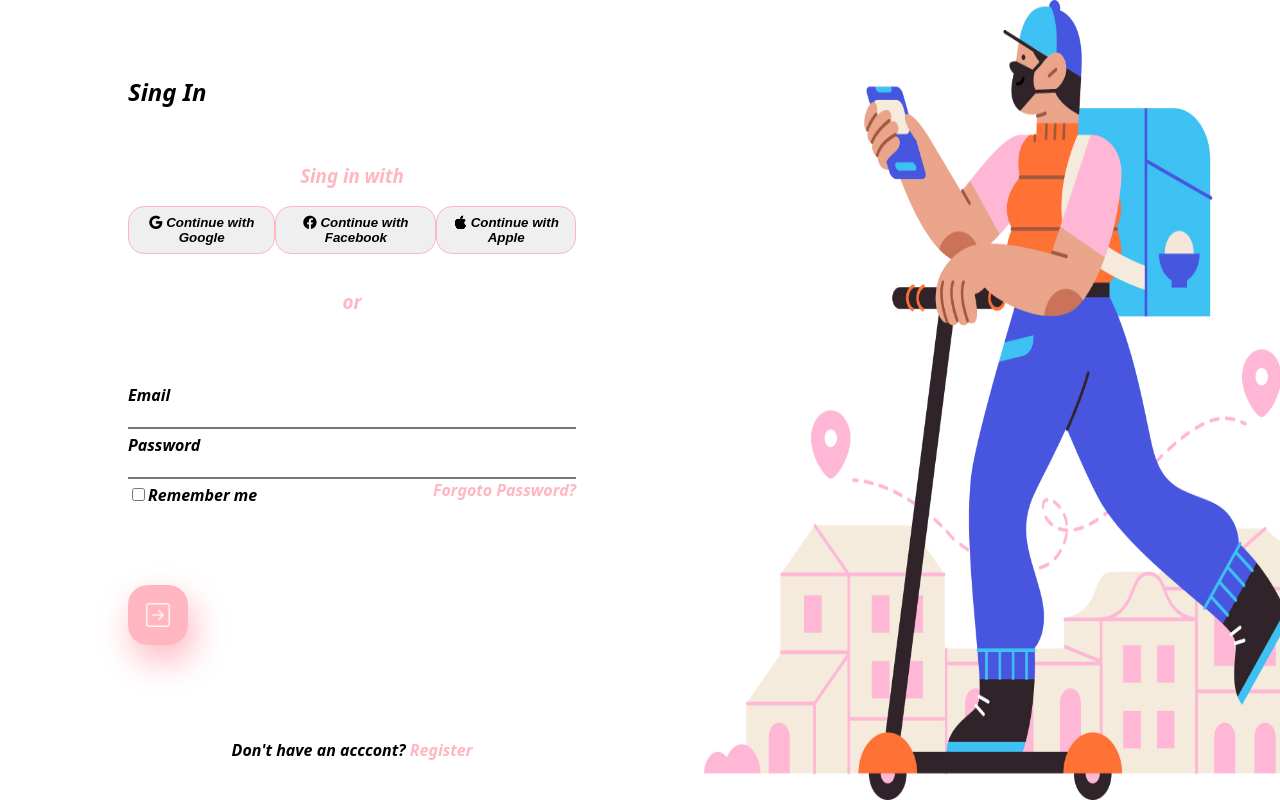
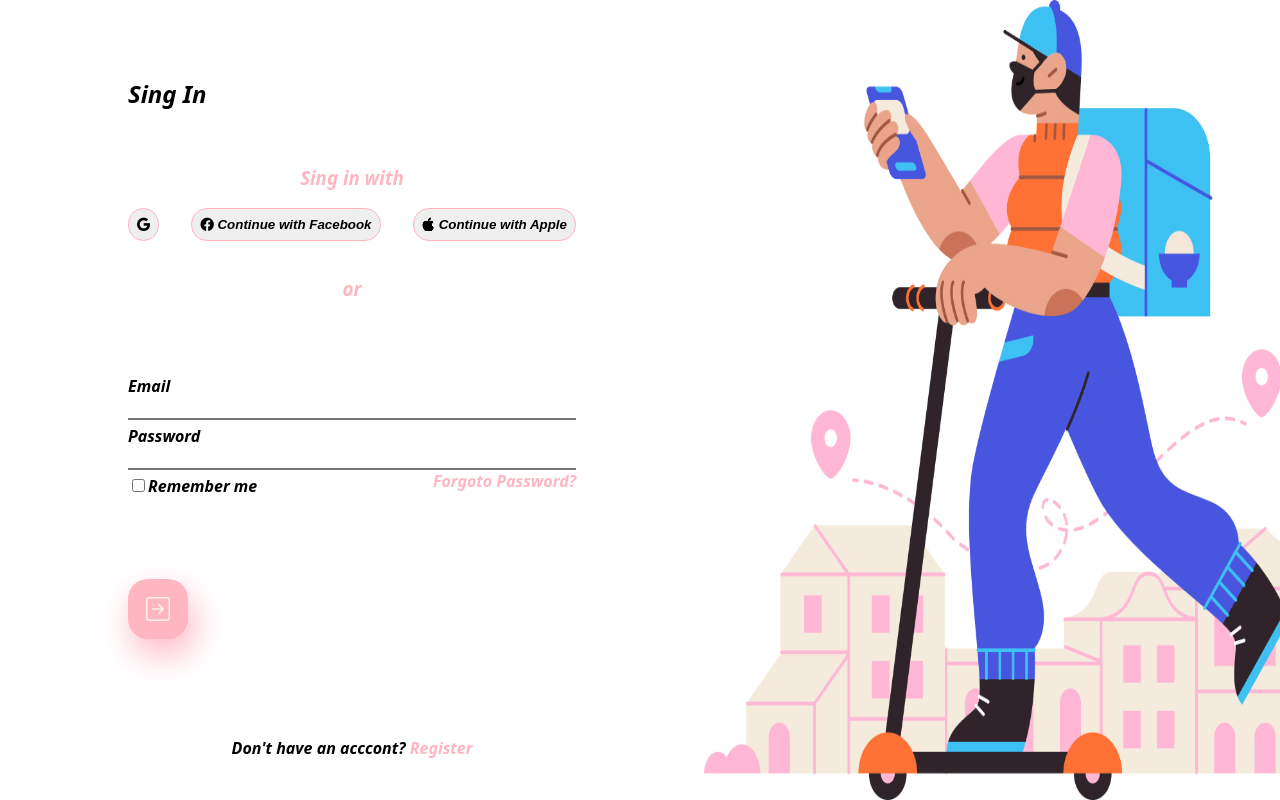
Before and after one commit to Guips98/Abc.com, a plain HTML site: page singIn/singIn.html in a window 1280 px wide. Drawn offline with nearby package versions, Linux system fonts and the light colour scheme.

Commit message:
Update singIn.html

```diff
--- a/singIn/singIn.html
+++ b/singIn/singIn.html
@@ -16,7 +16,7 @@
             <h3 class="txtprincipal destaque">Sing in with</h3>
             <div id="bt">
                <button class="btWith">
-                    <i class="bi bi-google"> Continue with Google</i>
+                    <i class="bi bi-google"> </i>
                 </button>
                 <button class="btWith">
                     <i class="bi bi-facebook"> Continue with Facebook</i>
```
